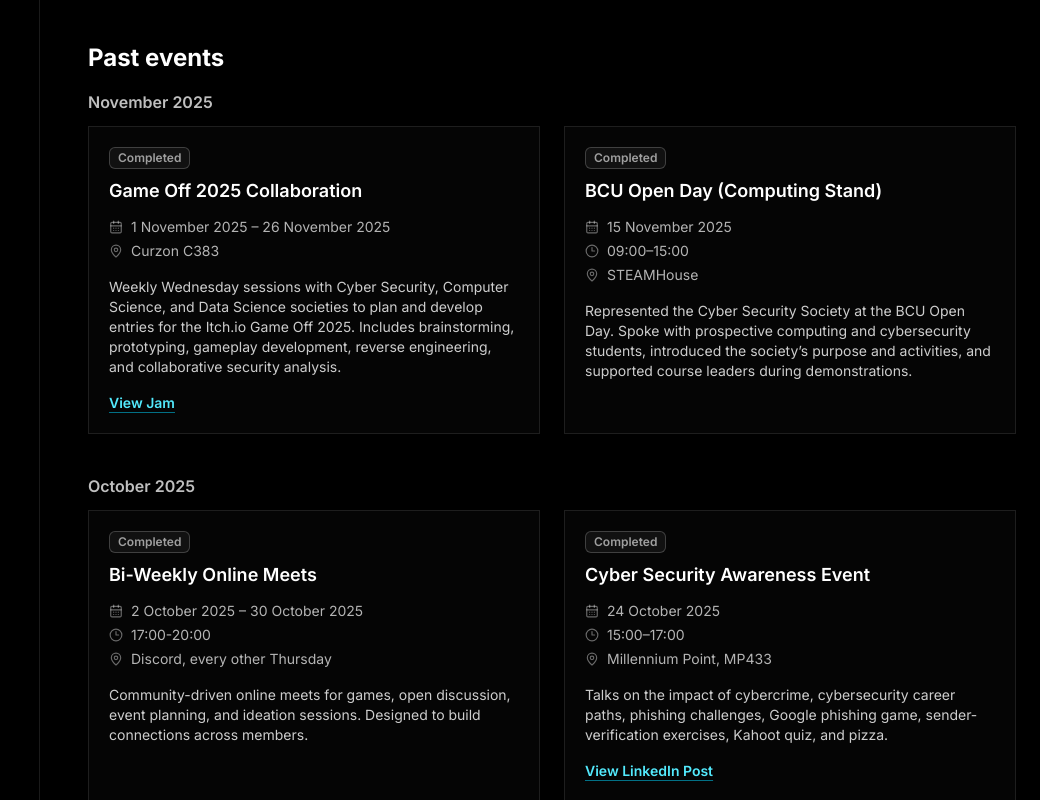
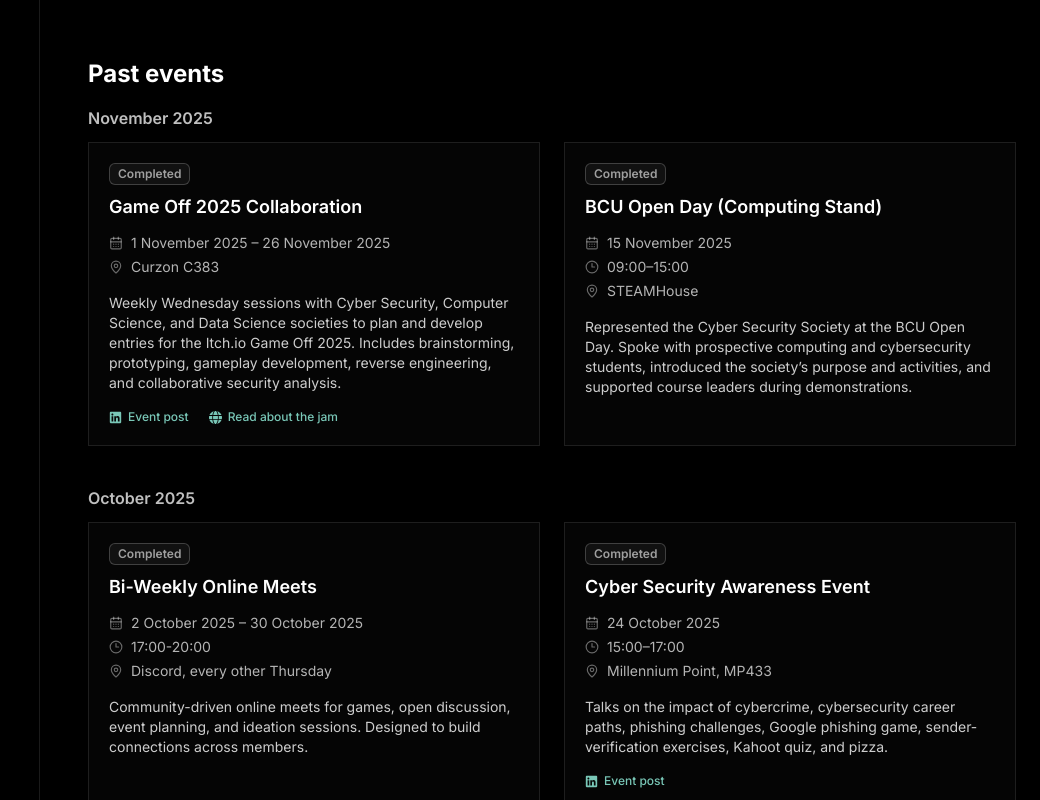
Before and after one commit to baberlabs/cybersoc, a React (Vite) app: page /events in a window 1280 px wide. Shown: the part 900-1700 px from the top of the page, without its empty margins (240-1280 px from the left). Built offline with nearby package versions, Linux system fonts and the light colour scheme.

Commit message:
Update projects and events external links UI and content

```diff
--- a/public/data/events.json
+++ b/public/data/events.json
@@ -7,8 +7,10 @@
     "ongoing": true,
     "location": "Discord + Independent Work",
     "description": "A 12-week challenge series releasing three TryHackMe offensive security labs weekly, covering OSINT, forensics, reverse engineering, malware, cryptography, networking, penetration testing, and web security. Open all semester with technical support.",
-    "link": "",
-    "linkText": ""
+    "linkedin": "https://www.linkedin.com/posts/bcu-cybersecurity-society_launching-bcu-cybersoc-semester-long-tryhackme-activity-7375803362643988480-sIUk",
+    "other_link": "",
+    "other_link_text": "",
+    "participants": []
   },
 
   {
@@ -19,8 +21,10 @@
     "ongoing": false,
     "location": "Curzon C383",
     "description": "Weekly Wednesday sessions with Cyber Security, Computer Science, and Data Science societies to plan and develop entries for the Itch.io Game Off 2025. Includes brainstorming, prototyping, gameplay development, reverse engineering, and collaborative security analysis.",
-    "link": "https://itch.io/jam/game-off-2025",
-    "linkText": "View Jam"
+    "linkedin": "https://www.linkedin.com/posts/bcu-cybersecurity-society_bcu-cybersoc-game-off-2025-collaboration-activity-7399867196270764032-GPn9",
+    "other_link": "https://itch.io/jam/game-off-2025",
+    "other_link_text": "Read about the jam",
+    "participants": []
   },
 
   {
@@ -32,8 +36,10 @@
     "ongoing": false,
     "location": "Discord, every other Thursday",
     "description": "Community-driven online meets for games, open discussion, event planning, and ideation sessions. Designed to build connections across members.",
-    "link": "",
-    "linkText": ""
+    "linkedin": "",
+    "other_link": "",
+    "other_link_text": "",
+    "participants": []
   },
 
   {
@@ -45,6 +51,9 @@
     "ongoing": false,
     "location": "STEAMHouse",
     "description": "Represented the Cyber Security Society at the BCU Open Day. Spoke with prospective computing and cybersecurity students, introduced the society’s purpose and activities, and supported course leaders during demonstrations.",
+    "linkedin": "",
+    "other_link": "",
+    "other_link_text": "",
     "participants": [
       "Michael Martinak",
       "Tayyeb Nadeem Somro",
@@ -62,8 +71,9 @@
     "ongoing": false,
     "location": "Millennium Point, MP433",
     "description": "Talks on the impact of cybercrime, cybersecurity career paths, phishing challenges, Google phishing game, sender-verification exercises, Kahoot quiz, and pizza.",
-    "link": "https://www.linkedin.com/posts/bcu-cybersecurity-society_bcu-cybersoc-cyber-security-awareness-activity-7388266558734753792-7lVL",
-    "linkText": "View LinkedIn Post",
+    "linkedin": "https://www.linkedin.com/posts/bcu-cybersecurity-society_bcu-cybersoc-cyber-security-awareness-activity-7388266558734753792-7lVL",
+    "other_link": "",
+    "other_link_text": "",
     "participants": [
       "Michael Martinak",
       "Tayyeb Nadeem Somro",
@@ -83,8 +93,9 @@
     "ongoing": false,
     "location": "BCU Big Welcome Fair, City Centre Campus",
     "description": "The society’s launch event at the Big Welcome Fair. Helped new students across tech degrees, answered questions, gave demos, and led to a 760% membership increase (from 5 to 40+ members).",
-    "link": "https://www.linkedin.com/posts/bcu-cybersecurity-society_bcu-cybersoc-stall-success-at-big-welcome-activity-7374448362927996928-2pzd",
-    "linkText": "View LinkedIn Post",
+    "linkedin": "https://www.linkedin.com/posts/bcu-cybersecurity-society_bcu-cybersoc-stall-success-at-big-welcome-activity-7374448362927996928-2pzd",
+    "other_link": "",
+    "other_link_text": "",
     "participants": ["Michael Martinak", "Ali Bhuiyan", "Zakaria"]
   }
 ]
--- a/public/data/projects.json
+++ b/public/data/projects.json
@@ -19,6 +19,8 @@
     "description_long": "A hybrid offensive and defensive password security tool developed across several structured weekly workshops. Features include password generation, targeted brute-force attempts, dictionary-based cracking, basic breach detection logic, entropy scoring, and defensive recommendations. Built collaboratively using version control, structured sprints, and safe cyber-practice principles.",
 
     "repo": "https://github.com/HamishDS/BCU_Cybersecurity_P4sspl01t",
+    "linkedin": "https://www.linkedin.com/posts/bcu-cybersecurity-society_bcu-cybersoc-p4sspl01t-ethical-security-activity-7389763064562323456-v4kh",
+    "live": "",
 
     "contributors": [
       { "person": "michael", "project_role": "Project Lead" },
@@ -58,6 +60,8 @@
     "description_long": "A multi-society collaboration for Itch.io’s Game Off 2025. While Computer Science and Data Science teams create the game builds, Cybersoc focuses on security analysis: debugging binaries, inspecting unsafe operations, tracing control flow, patching minor defects, and providing structured secure-coding feedback to improve game stability.",
 
     "repo": "",
+    "linkedin": "https://www.linkedin.com/posts/bcu-cybersecurity-society_bcu-cybersoc-game-off-2025-collaboration-activity-7399867196270764032-GPn9",
+    "live": "",
 
     "contributors": [
       { "person": "tayyeb", "project_role": "Collabroation Lead" },
@@ -92,6 +96,8 @@
     "description_long": "A long-term infrastructure project establishing the society’s official web presence. Built with React, Tailwind CSS, and JSON-driven content modules. The platform balances clarity and performance while acting as a real-world engineering environment for students to contribute features, fix bugs, improve UX, and learn through version-controlled collaboration.",
 
     "repo": "https://github.com/baberlabs/cybersoc",
+    "linkedin": "https://www.linkedin.com/posts/bcu-cybersecurity-society_bcu-cybersoc-website-launch-november-activity-7401685570927919104-aUfZ",
+    "live": "https://bcucybersoc.com",
 
     "contributors": [
       {
--- a/src/pages/Events.jsx
+++ b/src/pages/Events.jsx
@@ -1,4 +1,5 @@
 import { useEffect, useState } from "react";
+import { FaGlobe, FaLinkedin } from "react-icons/fa6";
 import { LuCalendarDays, LuClock3, LuMapPin } from "react-icons/lu";
 
 const formatDate = (iso) => {
@@ -40,8 +41,9 @@
   date_end,
   time,
   location,
-  link,
-  linkText,
+  linkedin,
+  other_link,
+  other_link_text,
   variant,
 }) => {
   const colorClasses =
@@ -97,15 +99,34 @@
 
       <p className="mb-4 text-white/80">{description}</p>
 
-      {link && link.trim() !== "" && (
-        <a
-          href={link}
-          target="_blank"
-          rel="noopener noreferrer"
-          className="text-sm font-semibold text-cyan-300 underline underline-offset-4 decoration-cyan-500/60 hover:text-cyan-100"
-        >
-          {linkText || "Learn more"}
-        </a>
+      {/* External Links */}
+
+      {(linkedin?.trim() || other_link?.trim()) && (
+        <div className="mt-2 flex flex-wrap items-center gap-5 text-xs font-medium text-white/45">
+          {linkedin?.trim() && (
+            <a
+              href={linkedin}
+              target="_blank"
+              rel="noopener noreferrer"
+              className="inline-flex items-center gap-1.5 text-teal-200/80 transition hover:text-white focus:text-white focus:outline-none"
+            >
+              <FaLinkedin size={13} />
+              <span>Event post</span>
+            </a>
+          )}
+
+          {other_link?.trim() && (
+            <a
+              href={other_link}
+              target="_blank"
+              rel="noopener noreferrer"
+              className="inline-flex items-center gap-1.5 text-teal-200/80 transition hover:text-white focus:text-white focus:outline-none"
+            >
+              <FaGlobe size={13} />
+              <span>{other_link_text || "Read more"}</span>
+            </a>
+          )}
+        </div>
       )}
     </article>
   );
--- a/src/pages/Projects.jsx
+++ b/src/pages/Projects.jsx
@@ -1,7 +1,7 @@
 import { useState } from "react";
 import { LuCalendarDays, LuMapPin } from "react-icons/lu";
 import { useSocietyData } from "../hooks/useSocietyData";
-import { FaLinkedin, FaSquareGithub } from "react-icons/fa6";
+import { FaGlobe, FaLinkedin, FaSquareGithub } from "react-icons/fa6";
 
 const formatDate = (iso) => {
   const d = new Date(iso + "T00:00:00");
@@ -56,6 +56,8 @@
     date_end,
     status,
     repo,
+    linkedin,
+    live,
     contributors = [],
     location,
     difficulty,
@@ -91,10 +93,12 @@
             ? `${formatDate(date_start)} – ${formatDate(date_end)}`
             : `Started ${formatDate(date_start)}`}
         </p>
+        {location && (
           <p className="flex items-center gap-2">
             <LuMapPin className="text-white/40" />
             {location}
           </p>
+        )}
       </div>
 
       {/* Skills */}
@@ -136,23 +140,49 @@
           <p className="mb-1 text-xs font-semibold uppercase tracking-[0.16em] text-white/50">
             Contributors
           </p>
-          <ContributorsList
-            contributors={project.contributors}
-            resolve={resolve}
-          />
+          <ContributorsList contributors={contributors} resolve={resolve} />
         </div>
       )}
 
-      {/* Repo link */}
-      {repo && repo.trim() !== "" && (
+      {/* External Links */}
+      {(repo?.trim() || linkedin?.trim() || live?.trim()) && (
+        <div className="mt-2 flex flex-wrap items-center gap-5 text-xs font-medium text-white/45">
+          {repo?.trim() && (
             <a
               href={repo}
               target="_blank"
               rel="noopener noreferrer"
-          className="inline-flex flex-row items-center gap-2 text-sm font-semibold text-cyan-300 underline underline-offset-4 decoration-cyan-500/60 hover:text-cyan-100"
+              className="inline-flex items-center gap-1.5 text-teal-200/80 transition hover:text-white focus:text-white focus:outline-none"
             >
-          <FaSquareGithub size={20} /> View repository
+              <FaSquareGithub size={13} />
+              <span>Source code</span>
             </a>
+          )}
+
+          {live?.trim() && (
+            <a
+              href={live}
+              target="_blank"
+              rel="noopener noreferrer"
+              className="inline-flex items-center gap-1.5 text-teal-200/80 transition hover:text-white focus:text-white focus:outline-none"
+            >
+              <FaGlobe size={13} />
+              <span>Live view</span>
+            </a>
+          )}
+
+          {linkedin?.trim() && (
+            <a
+              href={linkedin}
+              target="_blank"
+              rel="noopener noreferrer"
+              className="inline-flex items-center gap-1.5 text-teal-200/80 transition hover:text-white focus:text-white focus:outline-none"
+            >
+              <FaLinkedin size={13} />
+              <span>Project post</span>
+            </a>
+          )}
+        </div>
       )}
     </article>
   );
```
Lines whose indentation alone changed are shown as unchanged.
